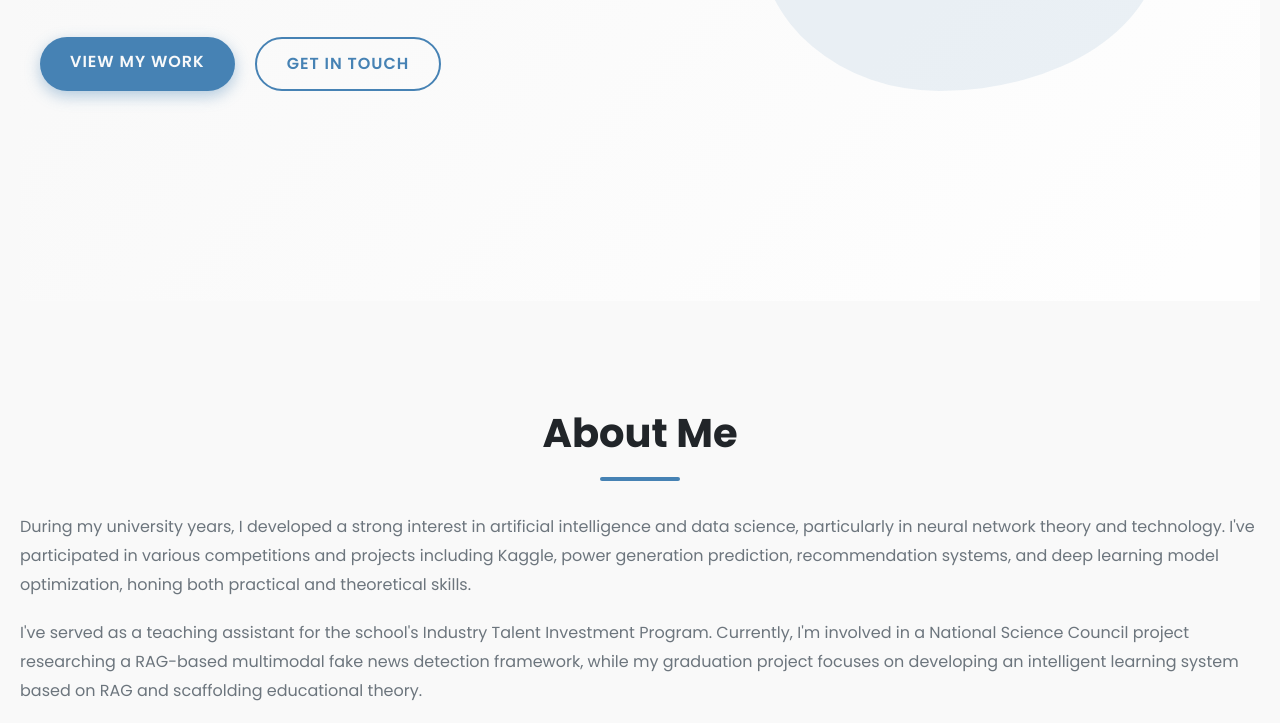
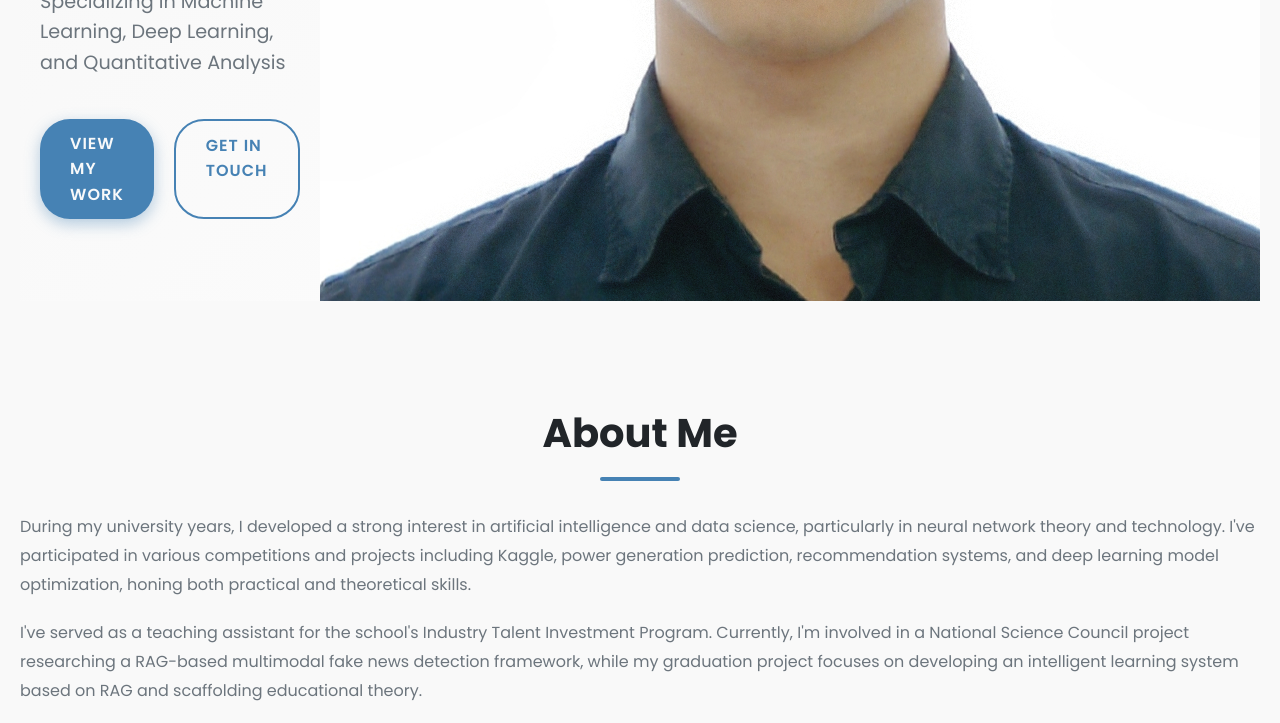
Before and after one commit to kenny1208/kenny1208.github.io, a plain HTML site: page index.html in a window 1280 px wide. Shown: the part 499-1222 px from the top of the page. Drawn offline with Linux system fonts and the light colour scheme.

Commit message:
add personal picture

```diff
--- a/index.html
+++ b/index.html
@@ -52,6 +52,7 @@
           </div>
         </div>
         <div class="hero-image">
+          <img src="my.jpg" alt="Hero Image" />
           <div class="shape"></div>
         </div>
       </section>
```
Also changed, not shown: my.jpg (added).
